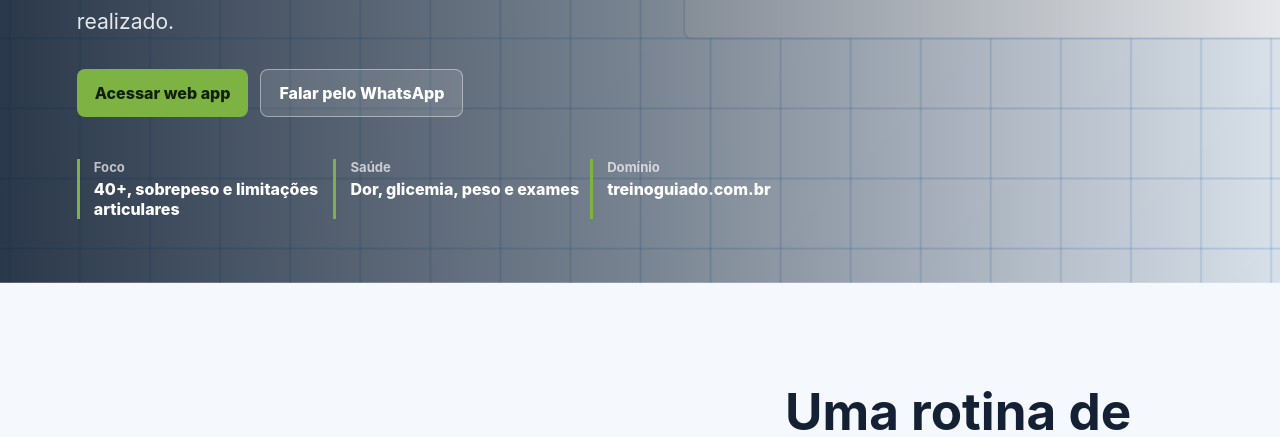
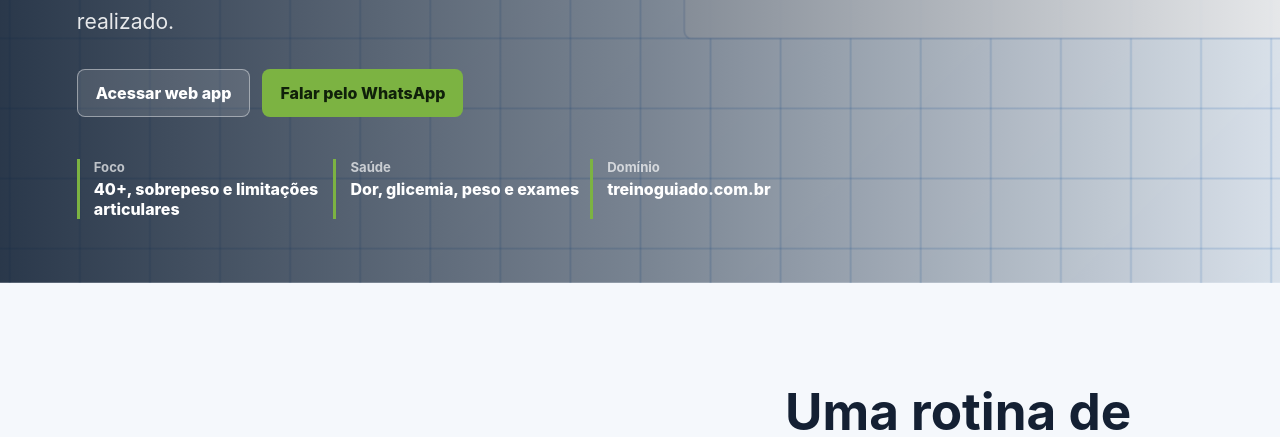
Before and after one commit to marlevek/treinoguiado-landing, a plain HTML site: page index.html in a window 1280 px wide. Shown: the part 663-1100 px from the top of the page. Drawn offline with Linux system fonts and the light colour scheme.

Commit message:
fix: ajusta CTA do WhatsApp no hero

```diff
--- a/index.html
+++ b/index.html
@@ -39,8 +39,8 @@
                 <h1>Treine com segurança. Evolua com saúde.</h1>
                 <p class="hero-copy">Organize treinos, acompanhe peso, dor, glicemia e evolução em ciclos. Uma base preparada para aprender com cada treino realizado.</p>
                 <div class="hero-actions">
-                    <a class="button primary" href="https://app.treinoguiado.com.br">Acessar web app</a>
-                    <a class="button secondary" href="https://wa.me/5541988615268?text=Ol%C3%A1%2C%20quero%20saber%20mais%20sobre%20o%20TreinoGuiado%2040%2B">Falar pelo WhatsApp</a>
+                    <a class="button secondary" href="https://app.treinoguiado.com.br">Acessar web app</a>
+                    <a class="button primary" href="https://wa.me/5541988615268?text=Ol%C3%A1%2C%20quero%20saber%20mais%20sobre%20o%20TreinoGuiado%2040%2B">Falar pelo WhatsApp</a>
                 </div>
                 <dl class="hero-facts" aria-label="Resumo da plataforma">
                     <div><dt>Foco</dt><dd>40+, sobrepeso e limitações articulares</dd></div>
```
